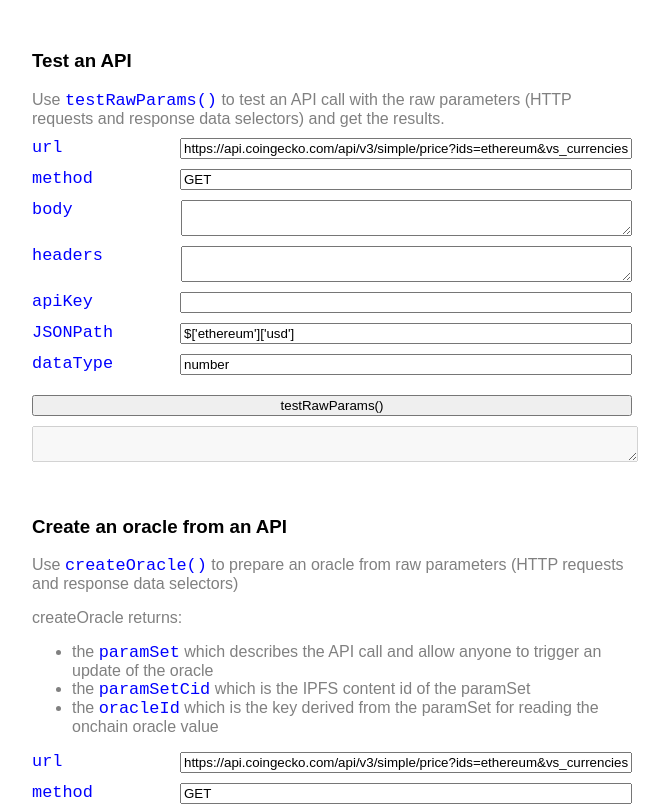
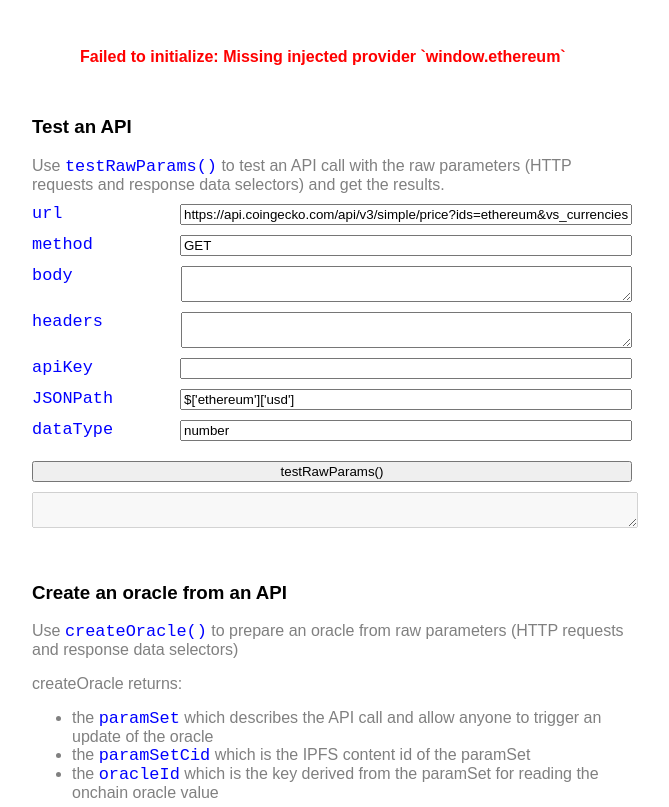
Before and after one commit to iExecBlockchainComputing/oracle-factory-sandbox, a website built with Vite: page index.html in a window 1280 px wide. Shown: the top 807 px of the page, without its empty margins (308-977 px from the left). Built offline with nearby package versions, Linux system fonts and the light colour scheme.

Commit message:
display init error

```diff
--- a/index.html
+++ b/index.html
@@ -7,6 +7,8 @@
     <link rel="stylesheet" href="src/styles.css" />
   </head>
   <body>
+    <div id="app">
+      <div id="init-error"></div>
       <div class="method-block">
         <h3>Test an API</h3>
         <div class="hint">
@@ -81,22 +83,22 @@
         <h3>Create an oracle from an API</h3>
         <div class="hint">
           <p>
-          Use <span class="code">createOracle()</span> to prepare an oracle from
-          raw parameters (HTTP requests and response data selectors)
+            Use <span class="code">createOracle()</span> to prepare an oracle
+            from raw parameters (HTTP requests and response data selectors)
           </p>
           createOracle returns:
           <ul>
             <li>
-            the <span class="code">paramSet</span> which describes the API call
-            and allow anyone to trigger an update of the oracle
+              the <span class="code">paramSet</span> which describes the API
+              call and allow anyone to trigger an update of the oracle
             </li>
             <li>
-            the <span class="code">paramSetCid</span> which is the IPFS content
-            id of the paramSet
+              the <span class="code">paramSetCid</span> which is the IPFS
+              content id of the paramSet
             </li>
             <li>
-            the <span class="code">oracleId</span> which is the key derived from
-            the paramSet for reading the onchain oracle value
+              the <span class="code">oracleId</span> which is the key derived
+              from the paramSet for reading the onchain oracle value
             </li>
           </ul>
         </div>
@@ -150,7 +152,11 @@
             <label for="create-oracle-datatype-input"
               ><span class="param">dataType</span></label
             >
-          <input id="create-oracle-datatype-input" type="text" value="number" />
+            <input
+              id="create-oracle-datatype-input"
+              type="text"
+              value="number"
+            />
           </div>
           <div>
             <button id="create-oracle-button" type="button" class="submit">
@@ -158,7 +164,11 @@
             </button>
           </div>
           <div>
-          <textarea id="create-oracle-out" class="out big" disabled></textarea>
+            <textarea
+              id="create-oracle-out"
+              class="out big"
+              disabled
+            ></textarea>
           </div>
         </div>
       </div>
@@ -286,8 +296,8 @@
       <div class="method-block">
         <h3>Read an oracle</h3>
         <div class="hint">
-        Use <span class="code">readOracle()</span> to read the onchain value of
-        an oracle.
+          Use <span class="code">readOracle()</span> to read the onchain value
+          of an oracle.
         </div>
         <div class="method-override">
           <h4>from a paramSet</h4>
@@ -384,7 +394,11 @@
             />
           </div>
           <div>
-          <button id="read-oracle-from-cid-button" type="button" class="submit">
+            <button
+              id="read-oracle-from-cid-button"
+              type="button"
+              class="submit"
+            >
               readOracle()
             </button>
           </div>
@@ -488,7 +502,7 @@
           </div>
         </div>
       </div>
-
+    </div>
     <script src="./src/index.js" type="module"></script>
   </body>
 </html>
--- a/src/helpers.js
+++ b/src/helpers.js
@@ -39,3 +39,8 @@ export const formatObservableError = (error) => {
   }
   return message;
 };
+
+export const setInitError = (error) => {
+  const out = document.getElementById('init-error');
+  out.innerText = error;
+};
--- a/src/index.js
+++ b/src/index.js
@@ -8,6 +8,7 @@ import {
   getOutput,
   formatObservableData,
   formatObservableError,
+  setInitError,
 } from './helpers.js';
 
 const init = async () => {
@@ -15,10 +16,10 @@ const init = async () => {
     let ethProvider;
 
     if (window.ethereum) {
-      console.log('using default provider');
+      console.log('using default provider window.ethereum');
       ethProvider = window.ethereum;
     } else {
-      throw Error('Missing injected provider');
+      throw Error('Missing injected provider `window.ethereum`');
     }
 
     await ethProvider.enable();
@@ -264,7 +265,8 @@ const init = async () => {
 
     console.log('initialized');
   } catch (e) {
-    console.log('failed to init', e);
+    console.log('failed to initialize', e);
+    setInitError(`Failed to initialize: ${e.message}`);
   }
 };
 
--- a/src/styles.css
+++ b/src/styles.css
@@ -1,5 +1,14 @@
 body {
   font-family: sans-serif;
+}
+#app {
+  max-width: 600px;
+  margin: auto;
+}
+#init-error {
+  color: red;
+  font-weight: bold;
+  margin: 3rem;
 }
 .code,
 .param {
@@ -8,8 +17,7 @@ body {
   color: blue;
 }
 .method-block {
-  max-width: 600px;
-  margin: 50px auto;
+  margin: 50px 0;
 }
 .method-block > p {
   color: grey;
```
Lines whose indentation alone changed are shown as unchanged.
